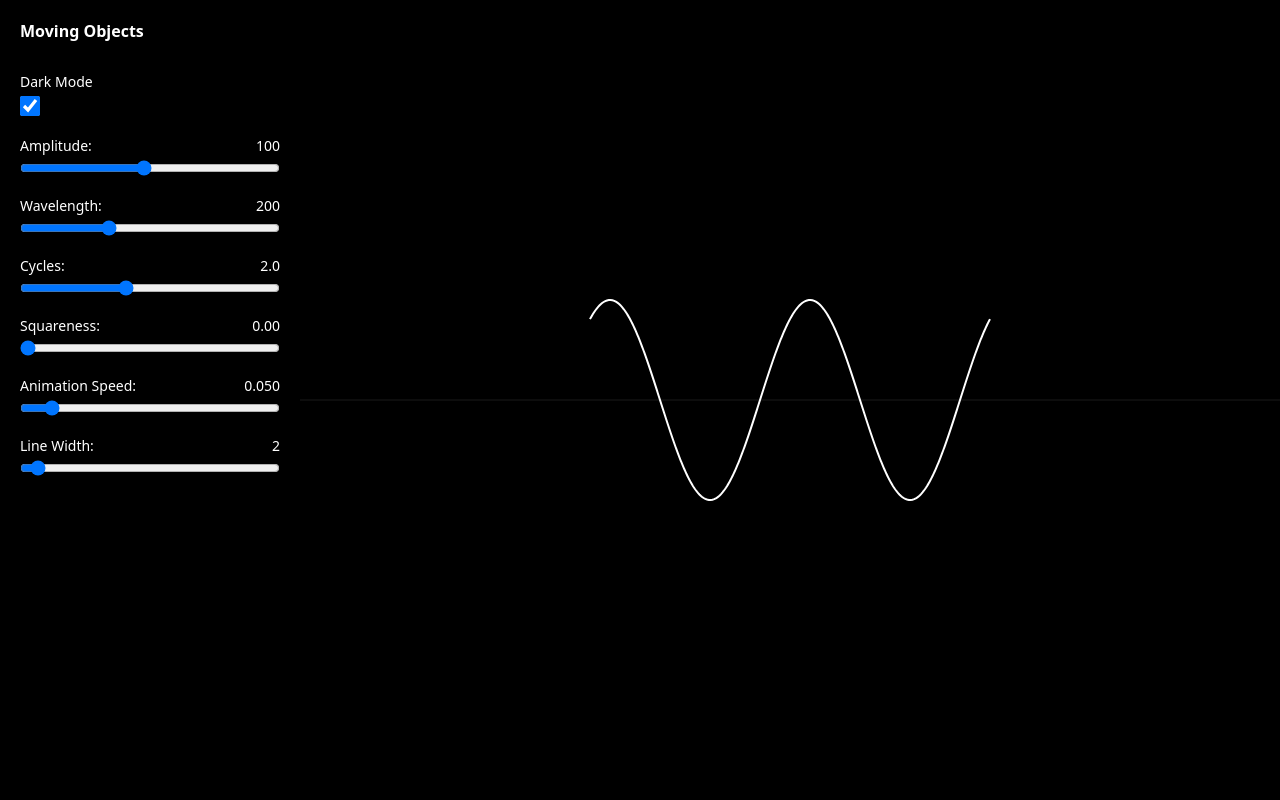
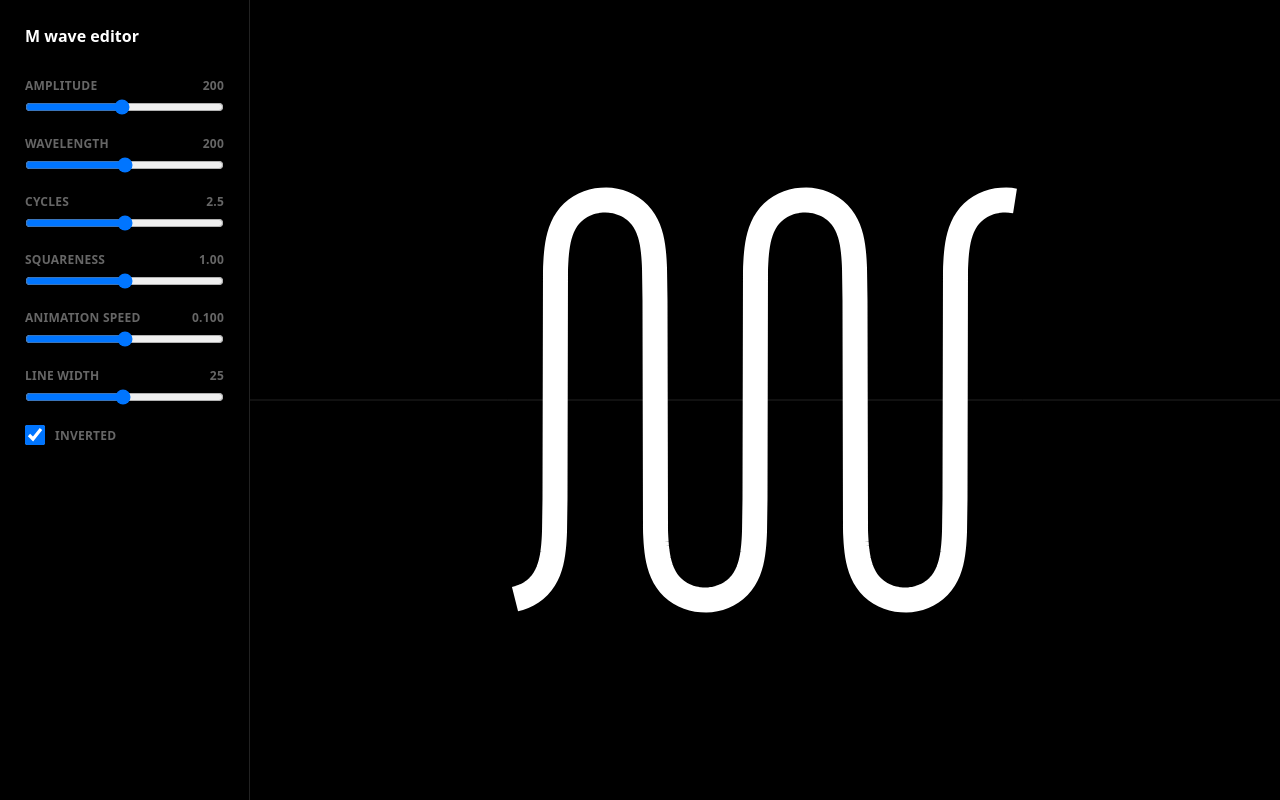
Before and after one commit to movingobjects/m-wave-editor, a React (Vite) app: page / in a window 1280 px wide. Built offline with nearby package versions, Linux system fonts and the light colour scheme.

Commit message:
Clean up

```diff
--- a/src/App.css
+++ b/src/components/App/index.css
@@ -15,10 +15,15 @@
 }
 
 .controls-container {
-  width: 300px;
-  padding: 20px;
+  width: 250px;
+  padding: 25px;
   overflow-y: auto;
   -webkit-app-region: no-drag;
+  border-right: 1px solid #ddd;
+}
+
+.app.dark .controls-container {
+  border-right: 1px solid #222;
 }
 
 .wave-container {
--- a/src/App.tsx
+++ b/src/components/App/index.tsx
@@ -1,7 +1,7 @@
 import { useState } from 'react'
-import SineWave from './components/SineWave'
-import Controls from './components/Controls'
-import './App.css'
+import SineWave from '../SineWave'
+import Controls from '../Controls'
+import './index.css'
 
 export interface WaveConfig {
   amplitude: number
@@ -14,12 +14,12 @@ export interface WaveConfig {
 
 function App() {
   const [waveConfig, setWaveConfig] = useState<WaveConfig>({
-    amplitude: 100,
+    amplitude: 200,
     wavelength: 200,
-    cycles: 2,
-    speed: 0.05,
-    lineWidth: 2,
-    squareness: 0,
+    cycles: 2.5,
+    speed: 0.1,
+    lineWidth: 25,
+    squareness: 1,
   })
 
   const [isDarkMode, setIsDarkMode] = useState(true)
--- a/src/components/Controls.css
+++ b/src/components/Controls/index.css
@@ -15,10 +15,25 @@
   gap: 5px;
 }
 
+.control-group.checkbox {
+  flex-direction: row;
+  align-items: center;
+  gap: 10px;
+}
+
+.control-group.checkbox label {
+  cursor: pointer;
+}
+
+
 .control-group label {
   display: flex;
   justify-content: space-between;
-  font-size: 14px;
+  font-size: 12px;
+  text-transform: uppercase;
+  font-weight: 600;
+  color: #666;
+  letter-spacing: 0.02em;
 }
 
 .control-group input[type='range'] {
--- a/src/components/Controls.tsx
+++ b/src/components/Controls/index.tsx
@@ -1,5 +1,5 @@
 import { WaveConfig } from '../App'
-import './Controls.css'
+import './index.css'
 
 interface ControlsProps {
   config: WaveConfig
@@ -11,30 +11,19 @@ interface ControlsProps {
 const Controls = ({ config, updateConfig, isDarkMode, setIsDarkMode }: ControlsProps) => {
   return (
     <div className="controls">
-      <h2>Moving Objects</h2>
-
-      <div className="control-group">
-        <label htmlFor="theme">
-          Dark Mode
-        </label>
-        <input
-          id="theme"
-          type="checkbox"
-          checked={isDarkMode}
-          onChange={(e) => setIsDarkMode(e.target.checked)}
-        />
-      </div>
+      <h2>M wave editor</h2>
 
       <div className="control-group">
         <label htmlFor="amplitude">
-          Amplitude: <span className="value">{config.amplitude}</span>
+          Amplitude
+          <span className="value">{config.amplitude}</span>
         </label>
         <input
           id="amplitude"
           type="range"
           min="10"
-          max="200"
-          step="1"
+          max="400"
+          step="5"
           value={config.amplitude}
           onChange={(e) => updateConfig('amplitude', Number(e.target.value))}
         />
@@ -42,13 +31,14 @@ const Controls = ({ config, updateConfig, isDarkMode, setIsDarkMode }: ControlsP
 
       <div className="control-group">
         <label htmlFor="wavelength">
-          Wavelength: <span className="value">{config.wavelength}</span>
+          Wavelength
+          <span className="value">{config.wavelength}</span>
         </label>
         <input
           id="wavelength"
           type="range"
           min="50"
-          max="500"
+          max="350"
           step="10"
           value={config.wavelength}
           onChange={(e) => updateConfig('wavelength', Number(e.target.value))}
@@ -57,7 +47,8 @@ const Controls = ({ config, updateConfig, isDarkMode, setIsDarkMode }: ControlsP
 
       <div className="control-group">
         <label htmlFor="cycles">
-          Cycles: <span className="value">{config.cycles.toFixed(1)}</span>
+          Cycles
+          <span className="value">{config.cycles.toFixed(1)}</span>
         </label>
         <input
           id="cycles"
@@ -72,14 +63,15 @@ const Controls = ({ config, updateConfig, isDarkMode, setIsDarkMode }: ControlsP
 
       <div className="control-group">
         <label htmlFor="squareness">
-          Squareness: <span className="value">{config.squareness.toFixed(2)}</span>
+          Squareness
+          <span className="value">{config.squareness.toFixed(2)}</span>
         </label>
         <input
           id="squareness"
           type="range"
           min="0"
-          max="1"
-          step="0.01"
+          max="2"
+          step="0.1"
           value={config.squareness}
           onChange={(e) => updateConfig('squareness', Number(e.target.value))}
         />
@@ -87,14 +79,15 @@ const Controls = ({ config, updateConfig, isDarkMode, setIsDarkMode }: ControlsP
 
       <div className="control-group">
         <label htmlFor="speed">
-          Animation Speed: <span className="value">{config.speed.toFixed(3)}</span>
+          Animation Speed
+          <span className="value">{config.speed.toFixed(3)}</span>
         </label>
         <input
           id="speed"
           type="range"
           min="0"
-          max="0.5"
-          step="0.005"
+          max="0.2"
+          step="0.01"
           value={config.speed}
           onChange={(e) => updateConfig('speed', Number(e.target.value))}
         />
@@ -102,17 +95,30 @@ const Controls = ({ config, updateConfig, isDarkMode, setIsDarkMode }: ControlsP
 
       <div className="control-group">
         <label htmlFor="lineWidth">
-          Line Width: <span className="value">{config.lineWidth}</span>
+          Line Width
+          <span className="value">{config.lineWidth}</span>
         </label>
         <input
           id="lineWidth"
           type="range"
           min="1"
-          max="25"
-          step="0.05"
+          max="50"
+          step="1"
           value={config.lineWidth}
           onChange={(e) => updateConfig('lineWidth', Number(e.target.value))}
         />
+      </div>
+
+      <div className="control-group checkbox">
+        <input
+          id="theme"
+          type="checkbox"
+          checked={isDarkMode}
+          onChange={(e) => setIsDarkMode(e.target.checked)}
+        />
+        <label htmlFor="theme">
+          Inverted
+        </label>
       </div>
 
     </div>
--- a/src/components/SineWave.tsx
+++ b/src/components/SineWave/index.tsx
@@ -59,7 +59,7 @@ const SineWave = ({ config, isDarkMode }: SineWaveProps) => {
       ctx.clearRect(0, 0, width, height)
 
       // Draw center line
-      ctx.strokeStyle = isDark ? 'rgba(255, 255, 255, 0.1)' : 'rgba(0, 0, 0, 0.1)'
+      ctx.strokeStyle = isDark ? '#222' : '#ddd'
       ctx.lineWidth = 1
       ctx.beginPath()
       ctx.moveTo(0, height / 2)
--- a/src/main.tsx
+++ b/src/main.tsx
@@ -1,6 +1,6 @@
 import React from 'react'
 import ReactDOM from 'react-dom/client'
-import App from './App.tsx'
+import App from './components/App/index.tsx'
 import './index.css'
 
 ReactDOM.createRoot(document.getElementById('root')!).render(
```
Also changed, not shown: package.json (+3 -6 lines), 2 other files (tests, documents, lock files or other folders).
